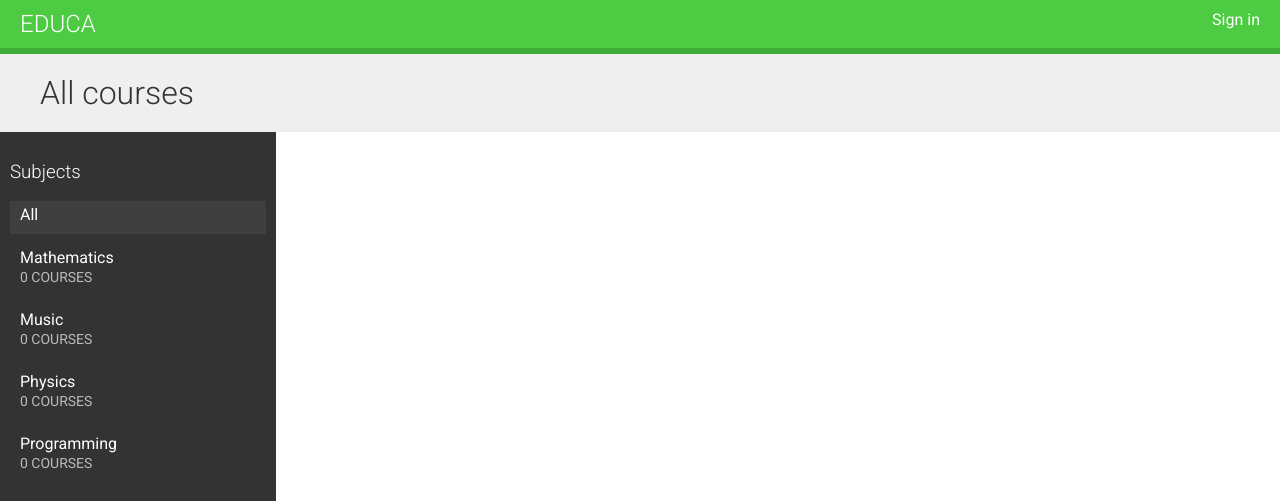
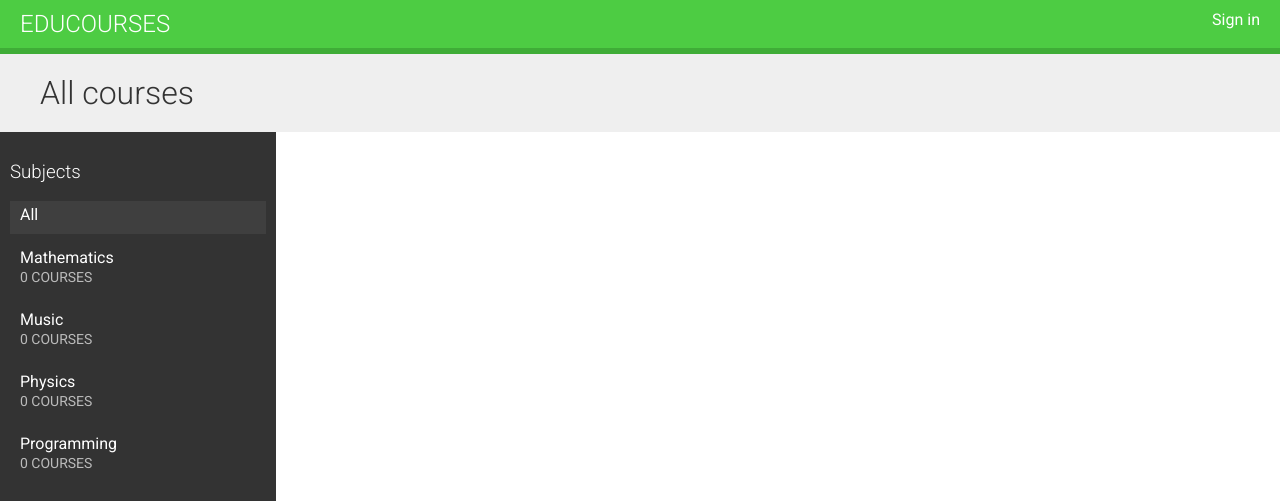
Before and after one commit to isaacmain254/E-learning, a Django app: page / in a window 1280 px wide. Shown: the top 501 px of the page. Run offline with Django 4.2, Linux system fonts and the light colour scheme; data comes from the database, SQL or seed files in the repository; data that the repository does not hold is empty.

```diff
--- a/courses/templates/base.html
+++ b/courses/templates/base.html
@@ -4,12 +4,12 @@
 <head>
     <meta charset="UTF-8">
     <meta name="viewport" content="width=device-width, initial-scale=1.0">
-    <title>{% block title %}Educa{% endblock  %}</title>
+    <title>{% block title %}EduCourses{% endblock  %}</title>
     <link rel="stylesheet" href="{% static "css/base.css" %}">
 </head>
 <body>
     <div id="header">
-        <a href="/" class="logo">Educa</a>
+        <a href="/" class="logo">EduCourses</a>
         <ul class="menu">
             {% if request.user.is_authenticated %}
             <li><a href="{% url "logout" %}">Sign out</a></li>
```
Also changed, not shown: requirements.txt (added, +41 -0 lines).
